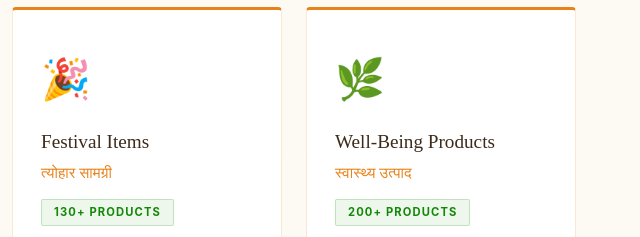
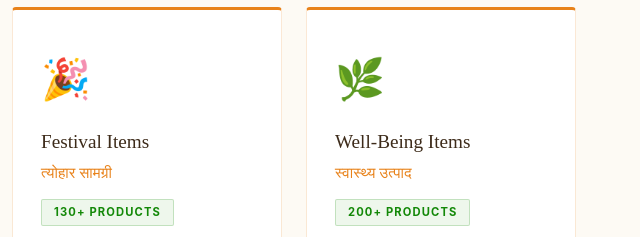
Before and after one commit to ueippp/aviinternational, a plain HTML site: page index.html in a window 1280 px wide. Shown: the part 1880-2117 px from the top of the page, 640-1280 px from the left. Drawn offline with Linux system fonts and the light colour scheme; a web font is replaced by a local one.

Commit message:
Add files via upload

```diff
--- a/index.html
+++ b/index.html
@@ -1291,7 +1291,7 @@
             </div>
             <div class="product-card reveal" data-testid="product-card-wellbeing">
                 <div class="product-icon">🌿</div>
-                <div class="product-name">Well-Being Products</div>
+                <div class="product-name">Well-Being Items</div>
                 <div class="product-name-hi">स्वास्थ्य उत्पाद</div>
                 <div class="product-badge">200+ Products</div>
                 <div class="product-desc">A wide range of Ayurvedic products, herbal tablets, churan, digestive health products and traditional wellness essentials from trusted brands including Himalaya, Patanjali, Dabur and Jhandu.</div>
```
